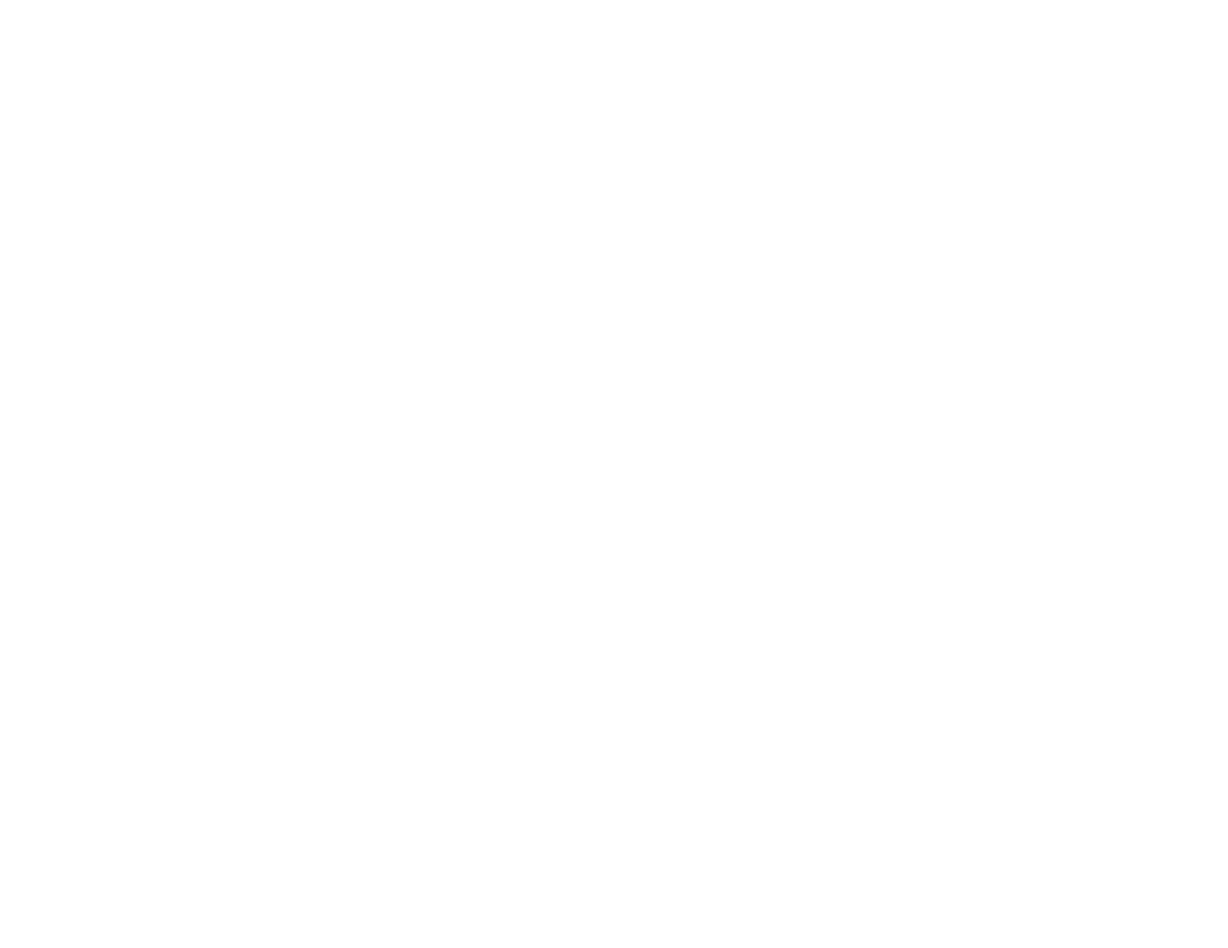
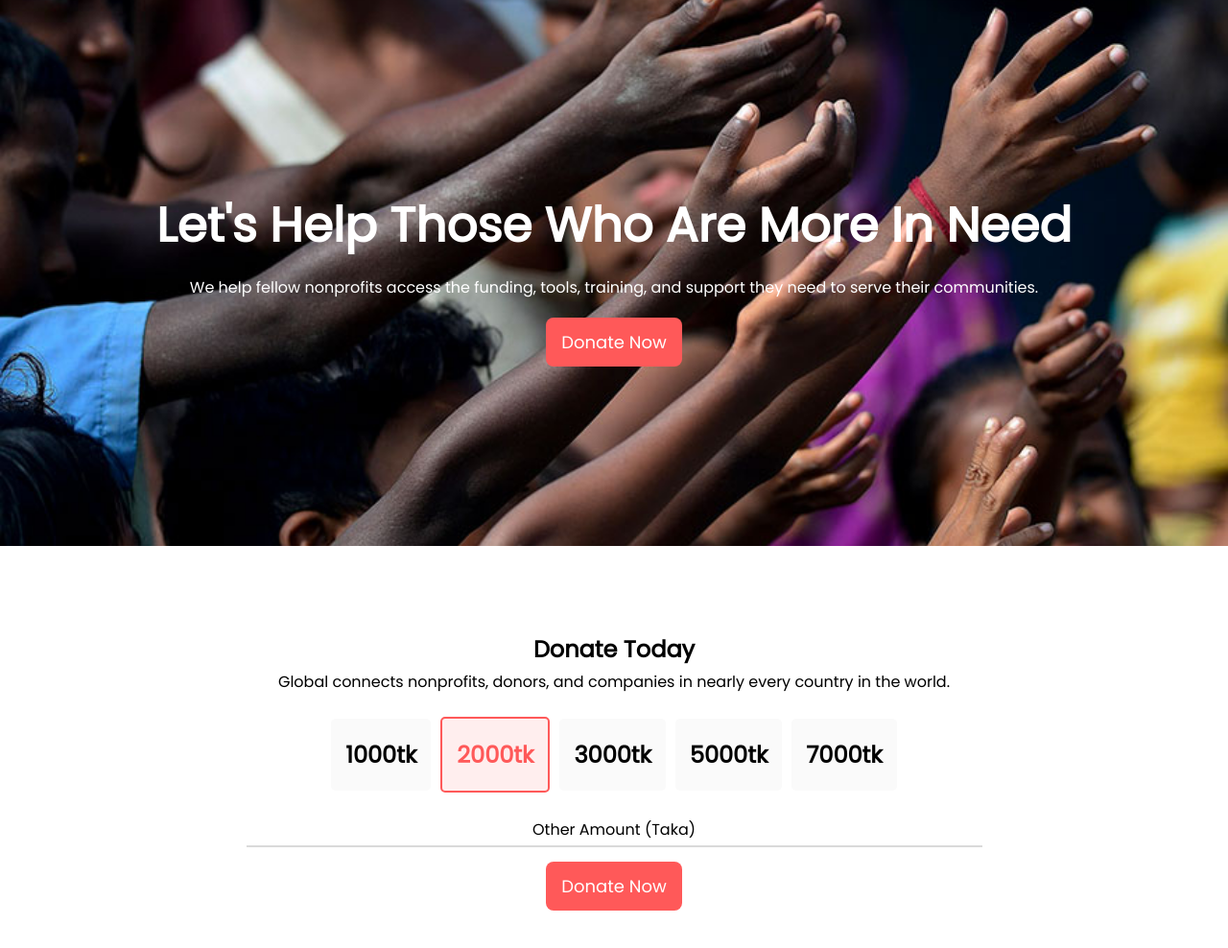
Before and after one commit to Rimonhasan7/Donate_assignment1, a plain HTML site: page index.html in a window 1280 px wide. Shown: the whole page at 96% size. Before the commit the page ends 800 px from the top, so only its background shows below. Drawn offline with Linux system fonts and the light colour scheme.

Commit message:
today section

```diff
--- a/css/style.css
+++ b/css/style.css
@@ -0,0 +1,86 @@
+@import url('https://fonts.googleapis.com/css2?family=Poppins&display=swap');
+* {
+    font-family: 'Poppins', sans-serif;
+    padding: 0px;
+    margin: 0px;
+    transition: 0.8ms;
+    scroll-behavior: smooth;
+}
+
+/* common classes area */
+.title-h1{
+    font-size: 50px;
+    font-weight: bolder;
+    margin: 10px;
+}
+.title-p{
+    padding: 4px;
+    columns: #707070;
+}
+.title-btn{
+    padding: 12px 16px;
+    background-color: #FF5959;
+    border: none;
+    margin-top: 15px;
+    font-size: 18px;
+    font-weight: 900px;
+    color: white;
+    border-radius: 8px;
+}
+/* header section area */
+.header-container{
+    background-image: url(../images/donation13.jpg);
+    background-repeat: no-repeat;
+    background-position: center;
+    background-size: cover;
+    height: 569px;
+    display: flex;
+    justify-content: center;
+    align-items: center;
+    margin-bottom: 70px;
+}
+.header-details{
+    color: white;
+    margin: 0 auto;
+    text-align: center;
+}
+/* donate today section */
+.donate-container{
+    display: flex;
+    flex-direction: column;
+    justify-content: center;
+    align-items: center;
+    margin: 20px;
+    padding: 20px;
+}
+.donate-details{
+    text-align: center;
+    margin-bottom: 20px;
+}
+.donate-price{
+    display: flex;
+    align-items: center;
+    justify-content: space-evenly;
+    gap: 10px;
+    margin-bottom: 22px;
+}
+.price{
+    background-color: #FAFAFA;
+    padding: 20px 15px;
+    border-radius: 5px;
+}
+.price2{
+    background-color: #FFEEEE;
+    padding: 20px 15px;
+    color: #FF5959;
+    border: 2px solid #FF5959;
+    border-radius: 5px;
+}
+.donate-amount{
+    text-align: center;
+}
+.donate-amount hr{
+    width: 765px;
+    border: 1px solid #DADADA;
+}
+/* donate plan section */
--- a/index.html
+++ b/index.html
@@ -8,6 +8,62 @@
 
 </head>
 <body>
+    <!-- start header are HEAR -->
+    <header>
+        <div class="header-container">
+            <div class="header-details">
+                <h1 class="title-h1">
+                    Let's Help Those Who Are More In Need
+                </h1>
+                <p class="title-p">We help fellow nonprofits access the funding, tools, training, and support they need to serve their communities.</p>
+                <button class="title-btn">Donate Now</button>
+            </div>
+        </div>
+    </header>
+    <!-- donate today section -->
+    <section>
+        <div class="donate-container">
+            <div class="donate-details">
+                <h1>Donate Today</h1>
+                <p class="title-p">Global connects nonprofits, donors, and companies in nearly every country in the world.</p>
+            </div>
+            <div class="donate-price">
+                <div class="price">
+                    <h2>1000tk</h2>
+                </div>
+                <div class="price2">
+                    <h2>2000tk</h2>
+                </div>
+                <div class="price">
+                    <h2>3000tk</h2>
+                </div>
+                <div class="price">
+                    <h2>5000tk</h2>
+                </div>
+                <div class="price">
+                    <h2>7000tk</h2>
+                </div>
+            </div>
+            <div class="donate-amount">
+                <p class="title-p">Other Amount (Taka)</p>
+                <hr>
+                <button class="title-btn">Donate Now</button>
+            </div>
+        </div>
+    </section>
+    <!-- Donate plan section -->
+    <section>
+        <div class="donate-plan">
+            <div class="plan-details">
 
+
+            </div>
+            <div class="plan-card">
+                <div class="card">
+
+                </div>
+            </div>
+        </div>
+    </section>
 </body>
 </html>
```
Also changed, not shown: images/donation13.jpg (added).
